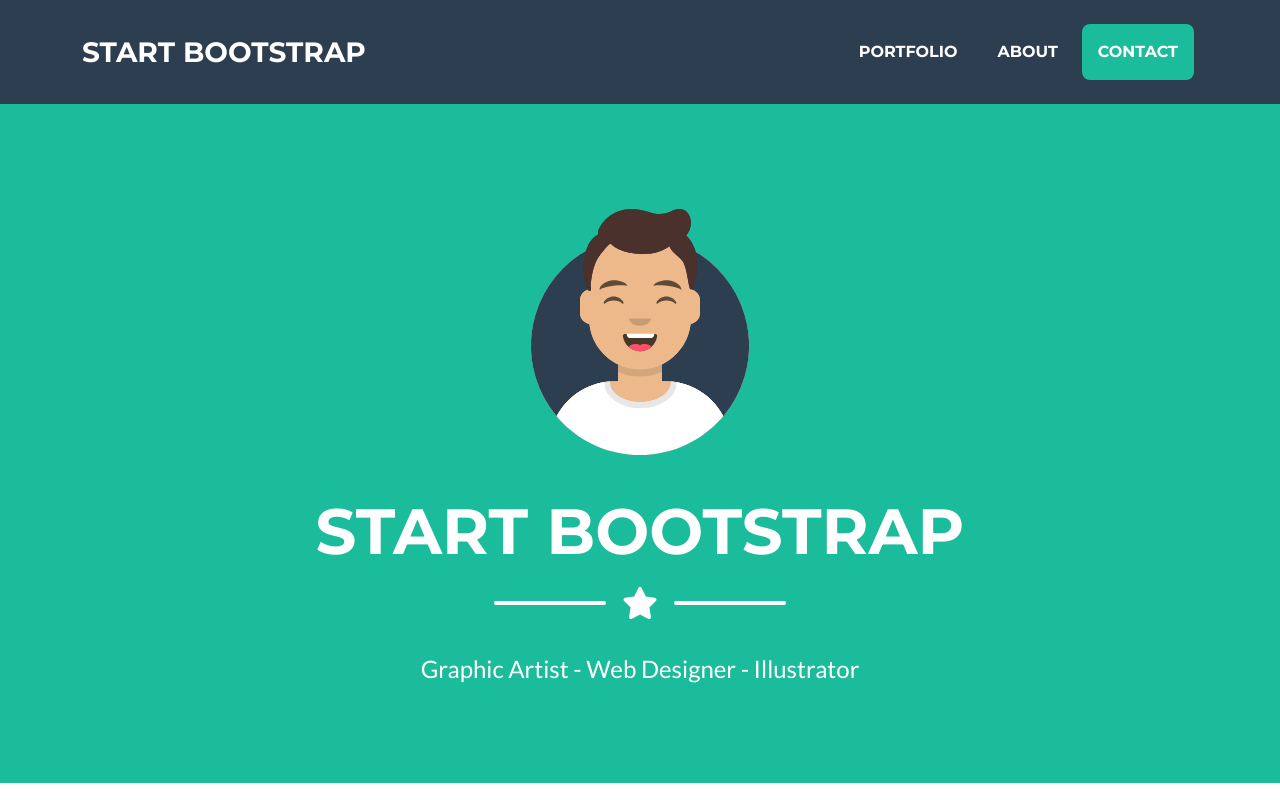
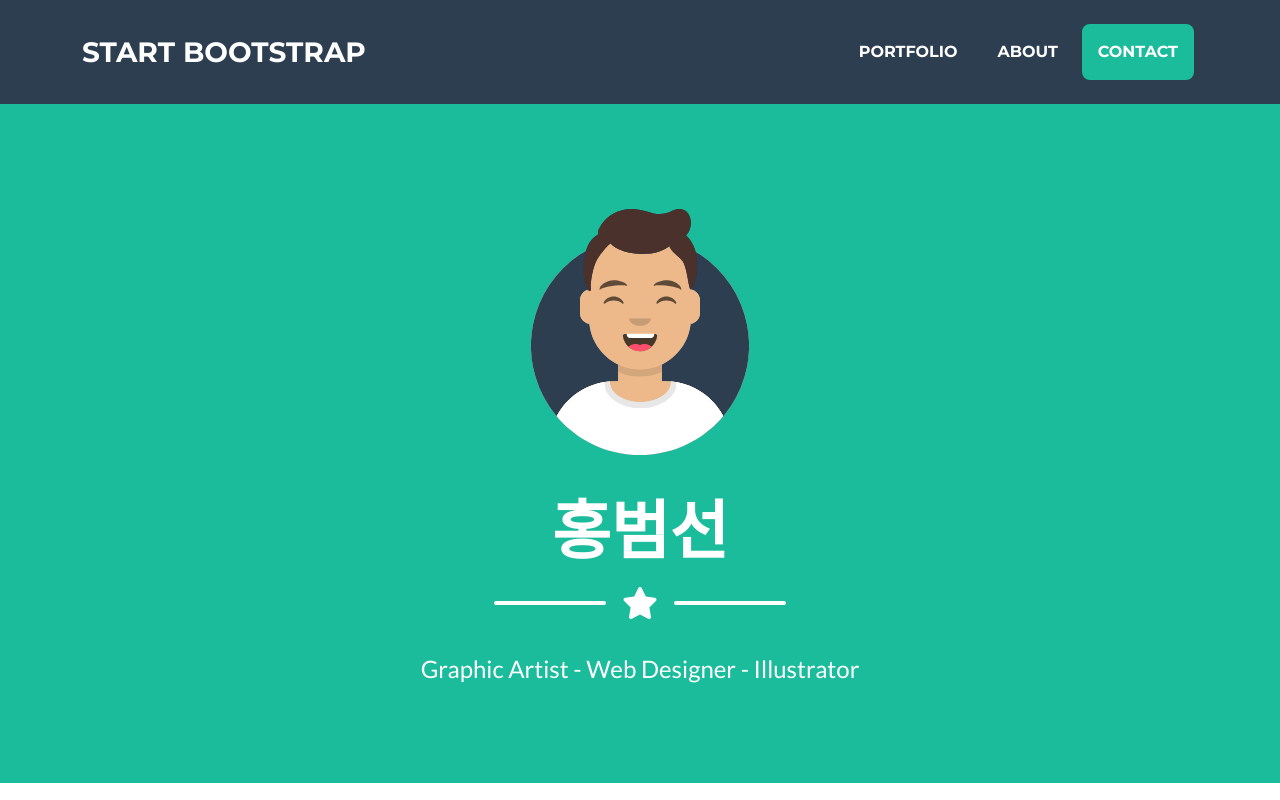
Before and after one commit to qjatjs123123/qjatjs123123, a plain HTML site: page index.html in a window 1280 px wide. Shown: the top 800 px of the page. Drawn offline with nearby package versions, Linux system fonts and the light colour scheme.

Commit message:
Update index.html

```diff
--- a/index.html
+++ b/index.html
@@ -5,7 +5,7 @@
         <meta name="viewport" content="width=device-width, initial-scale=1, shrink-to-fit=no" />
         <meta name="description" content="" />
         <meta name="author" content="" />
-        <title>Freelancer - Start Bootstrap Theme</title>
+        <title>About</title>
         <!-- Favicon-->
         <link rel="icon" type="image/x-icon" href="assets/favicon.ico" />
         <!-- Font Awesome icons (free version)-->
@@ -40,7 +40,7 @@
                 <!-- Masthead Avatar Image-->
                 <img class="masthead-avatar mb-5" src="assets/img/avataaars.svg" alt="..." />
                 <!-- Masthead Heading-->
-                <h1 class="masthead-heading text-uppercase mb-0">Start Bootstrap</h1>
+                <h1 class="masthead-heading text-uppercase mb-0">홍범선</h1>
                 <!-- Icon Divider-->
                 <div class="divider-custom divider-light">
                     <div class="divider-custom-line"></div>
```
